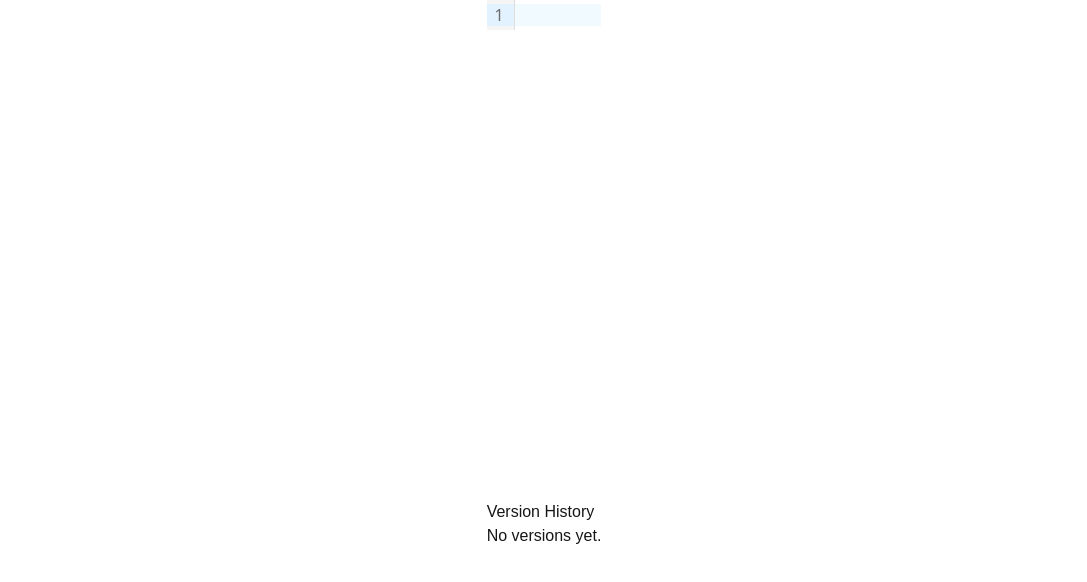
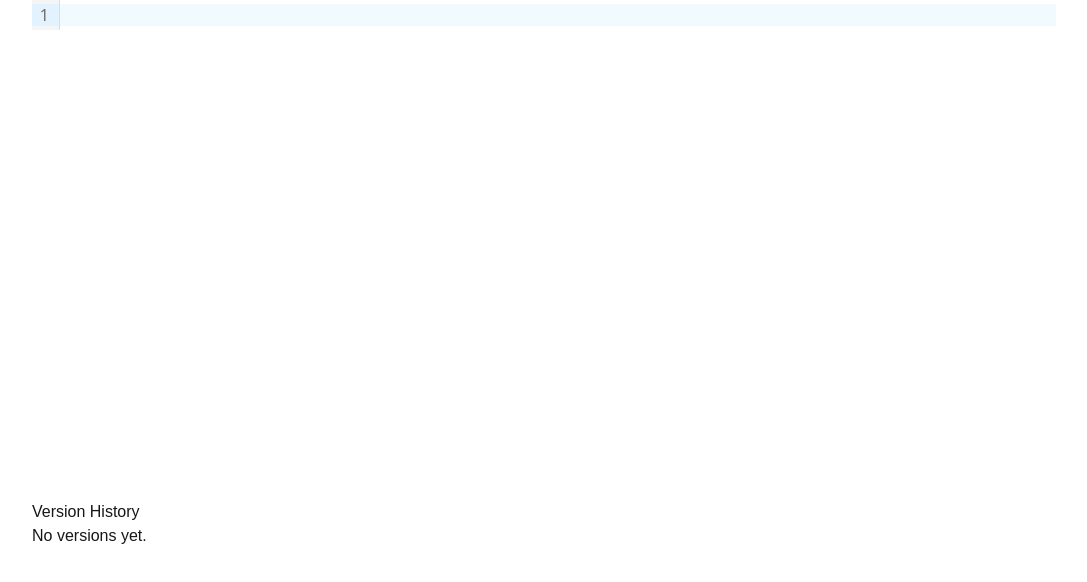
Before and after one commit to pchsd/sketchpad, a Next.js app: page / in a window 1280 px wide. Shown: the top 582 px of the page, without its empty margins (96-1183 px from the left). Built offline with nearby package versions, Linux system fonts and the light colour scheme.

Commit message:
Fix styling

```diff
--- a/src/components/Sketchpad.tsx
+++ b/src/components/Sketchpad.tsx
@@ -199,7 +199,7 @@ function SketchpadSSR() {
 
   return (
     <div className="flex flex-col items-center">
-      <div className='max-w-2xl'>
+      <div className='w-256 max-w-screen'>
         <CodeMirror minHeight="500px" value={initialEditorText} extensions={[EditorView.lineWrapping]} onChange={handleChange} />
 
         <div className="flex flex-col">
```
